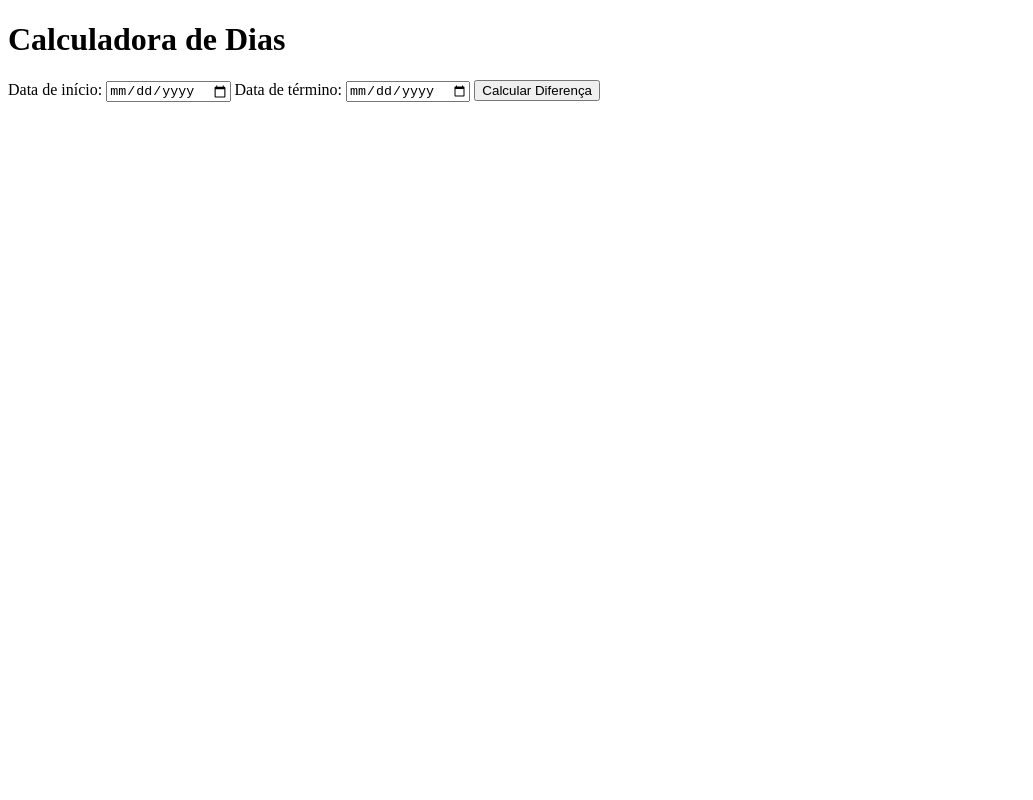
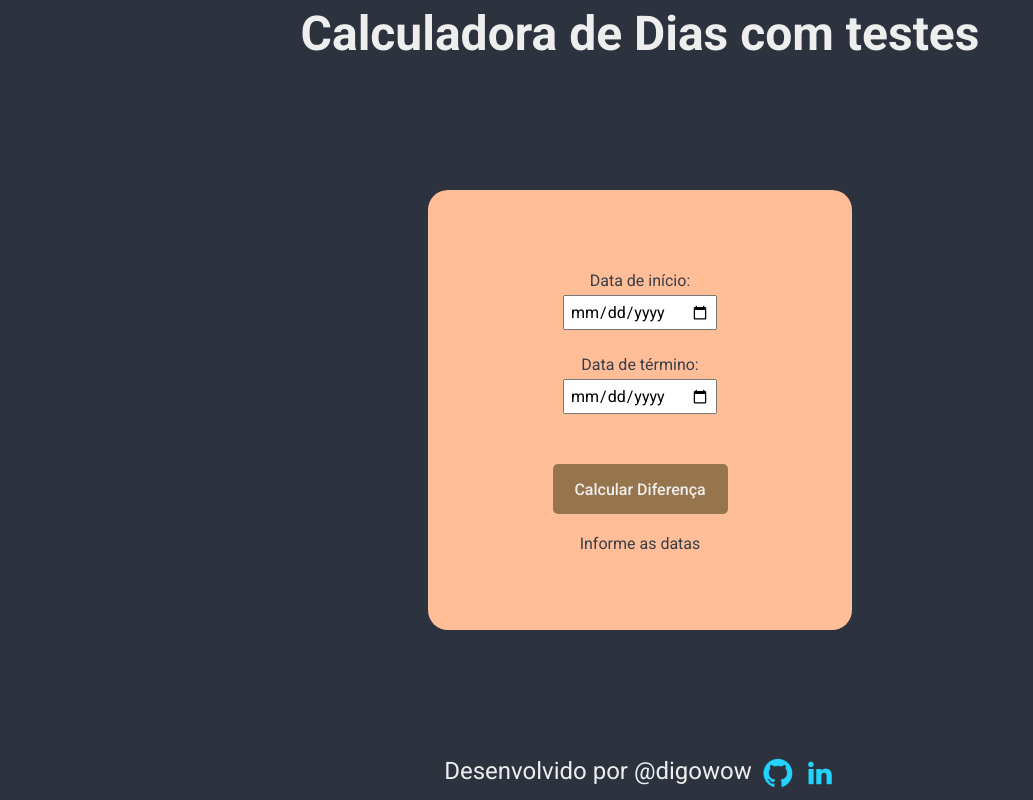
Before and after one commit to DiegoFroehlichLeal/CalculaDias, a website: page index.html in a window 1280 px wide. Shown: the whole page, without its empty margins (0-1033 px from the left). Drawn offline with Linux system fonts and the light colour scheme.

Commit message:
Add styling and update page structure

```diff
--- a/index.html
+++ b/index.html
@@ -4,22 +4,45 @@
 <head>
     <meta charset="UTF-8">
     <meta name="viewport" content="width=device-width, initial-scale=1.0">
-    <script type="module" src="programa.js"></script>
-    <title>Document</title>
+    <link rel="stylesheet" href="./style/style.css">
+    <script type="module" src="main.js"></script>
+    <title>Quantos dias?</title>
 </head>
 
 <body>
-    <h1>Calculadora de Dias</h1>
+    <header>
+        <h1>Calculadora de Dias com testes</h1>
+    </header>
+    <main>
+        <section class="section">
+            <div class="section__inputs">
+                <label for="beginDate">Data de início: </label>
+                <input type="date" id="beginDate" required>
+            </div>
+            <div class="section__inputs">
+                <label for="endDate">Data de término: </label>
+                <input type="date" id="endDate" required>
+            </div>
 
-    <label for="beginDate">Data de início:</label>
-    <input type="date" id="beginDate" required>
+            <button id="calculateButton">Calcular Diferença</button>
 
-    <label for="endDate">Data de término:</label>
-    <input type="date" id="endDate" required>
+            <div class="section__result">
+                <p id="result">Informe as datas</p>
+            </div>
+        </section>
 
-    <button onclick="import('./programa.js').then(module => module.calculateDaysBetweenDate())">Calcular Diferença</button>
+    </main>
+    <footer>
+        <p>Desenvolvido por @digowow </p>
+        <a class="apresentacao__links__navegacao" target="_blank" rel="noopener"
+            href="https://github.com/DiegoFroehlichLeal">
+            <img src="./assets/LogoGithub.png" alt=""></a>
 
-    <p id="result"></p>
+        <a class="apresentacao__links__navegacao" target="_blank" rel="noopener"
+            href="https://www.linkedin.com/in/diegofleal/">
+            <img src="./assets/LogoLinkedin.png" alt=""></a>
+
+    </footer>
 </body>
 
 </html>
--- /dev/null
+++ b/main.js
@@ -0,0 +1,36 @@
+export function calculateDaysBetweenDates(begin, end) {
+    const beginDate = new Date(begin);
+    const endDate = new Date(end);
+    const timeDifference = endDate.getTime() - beginDate.getTime();
+    const daysDifference = timeDifference / (1000 * 3600 * 24);
+    return daysDifference;
+}
+
+export function displayDaysBetweenDates() {
+    const begin = document.getElementById('beginDate').value;
+    const end = document.getElementById('endDate').value;
+
+    const daysDifference = calculateDaysBetweenDates(begin, end);
+
+    const formattedBeginDate = formatDate(new Date(begin));
+    const formattedEndDate = formatDate(new Date(end));
+
+    document.getElementById('result').innerText = `São ${daysDifference} dias entre as datas ${formattedBeginDate} e ${formattedEndDate}`;
+}
+
+function formatDate(date) {
+    const day = (date.getDate() + 1).toString().padStart(2, '0');
+    const month = (date.getMonth() + 1).toString().padStart(2, '0');
+    const year = date.getFullYear();
+    return `${day}/${month}/${year}`;
+}
+// document.addEventListener('DOMContentLoaded', () => {
+//     const button = document.getElementById('calculateButton');
+//     button.addEventListener('click', displayDaysBetweenDates);
+// });
+if (typeof document !== 'undefined') {
+    document.addEventListener('DOMContentLoaded', () => {
+        const button = document.getElementById('calculateButton');
+        button.addEventListener('click', displayDaysBetweenDates);
+    });
+}
--- a/programa.js
+++ /dev/null
@@ -1,18 +0,0 @@
-export function calculateDaysBetweenDates(begin, end) {
-    const beginDate = new Date(begin);
-    const endDate = new Date(end);
-    const timeDifference = endDate.getTime() - beginDate.getTime();
-    const daysDifference = timeDifference / (1000 * 3600 * 24);
-    return daysDifference;
-}
-
-
-export function calculateDaysBetweenDate() {
-    const begin = document.getElementById('beginDate').value;
-    const end = document.getElementById('endDate').value;
-
-    const daysDifference = calculateDaysBetweenDates(begin, end);
-
-    // Exibindo o resultado em um elemento HTML
-    document.getElementById('result').innerText = `Diferença em dias: ${daysDifference}`;
-}
--- /dev/null
+++ b/style/style.css
@@ -0,0 +1,127 @@
+@import url('https://fonts.googleapis.com/css2?family=Roboto:wght@400;500;700;900&display=swap');
+
+:root {
+
+    --cor-peach-fuzz: #FFBE98;
+    --cor-principal: #2C333E;
+    --cor-secundaria: #C54966;
+    --cor-terciaria: #CDB127;
+    --cor-quaternaria: #8398CA;
+    --cor-texto-light: #EEEEEE;
+    --cor-texto-dark: #393E46;
+    --cor-dijon: #97754C;
+}
+
+* {
+    margin: 0;
+    padding: 0;
+    font-family: 'Roboto', sans-serif;
+}
+
+body {
+    display: flex;
+    flex-direction: column;
+    box-sizing: border-box;
+    justify-content: space-between;
+    background-color: var(--cor-principal);
+    color: var(--cor-texto-light);
+    min-height: 100vh;
+
+
+}
+
+header {
+    display: flex;
+    justify-content: center;
+    color: var(--cor-texto-light);
+    text-align: center;
+    font-size: 24px;
+    font-weight: 400;
+    padding: 5px;
+
+}
+
+main {
+    display: flex;
+    flex-direction: row;
+    justify-content: center;
+}
+
+.section {
+    height: 50vh;
+    width: 30vw;
+    display: flex;
+    flex-direction: column;
+    justify-content: center;
+    flex-wrap: wrap;
+    align-content: center;
+    text-align: center;
+    background-color: var(--cor-peach-fuzz);
+    color: var(--cor-texto-dark);
+    padding: 20px;
+    border-radius: 20px;
+    gap: 5%;
+}
+
+.section__inputs {
+    align-self: center;
+}
+
+input,
+label {
+    display: block;
+    padding: 5px;
+    text-decoration: none;
+    align-self: center;
+    font-size: medium;
+
+
+}
+
+input:hover {
+    cursor: text;
+}
+
+#calculateButton {
+    background-color: var(--cor-dijon);
+    border: none;
+    height: 50px;
+    width: 175px;
+    color: var(--cor-texto-light);
+    padding: 15px 20px;
+    margin-top: 30px;
+    text-align: center;
+    text-decoration: none;
+    display: inline-block;
+    font-size: 16px;
+    font-weight: 500;
+    border-radius: 5px;
+    align-self: center;
+}
+
+#calculateButton:hover {
+    cursor: pointer;
+}
+
+footer {
+    display: flex;
+    justify-content: center;
+    color: var(--cor-texto-light);
+    text-align: center;
+    text-decoration: none;
+    font-size: 24px;
+    font-weight: 400;
+    padding: 5px 5px 5px 5px;
+    gap: 10px;
+}
+
+@media (max-width: 450px) {
+    .section {
+        height: 50vh;
+        width: 190px;
+    }
+
+    footer {
+        flex-direction: column;
+    }
+}
```
Also changed, not shown: __test__/programa.test.js (added, +52 -0 lines), programa.test.js (deleted, +0 -32 lines), assets/LogoGithub.png (added), assets/LogoInstagram.png (added), assets/LogoLinkedin.png (added), 1 other file.
